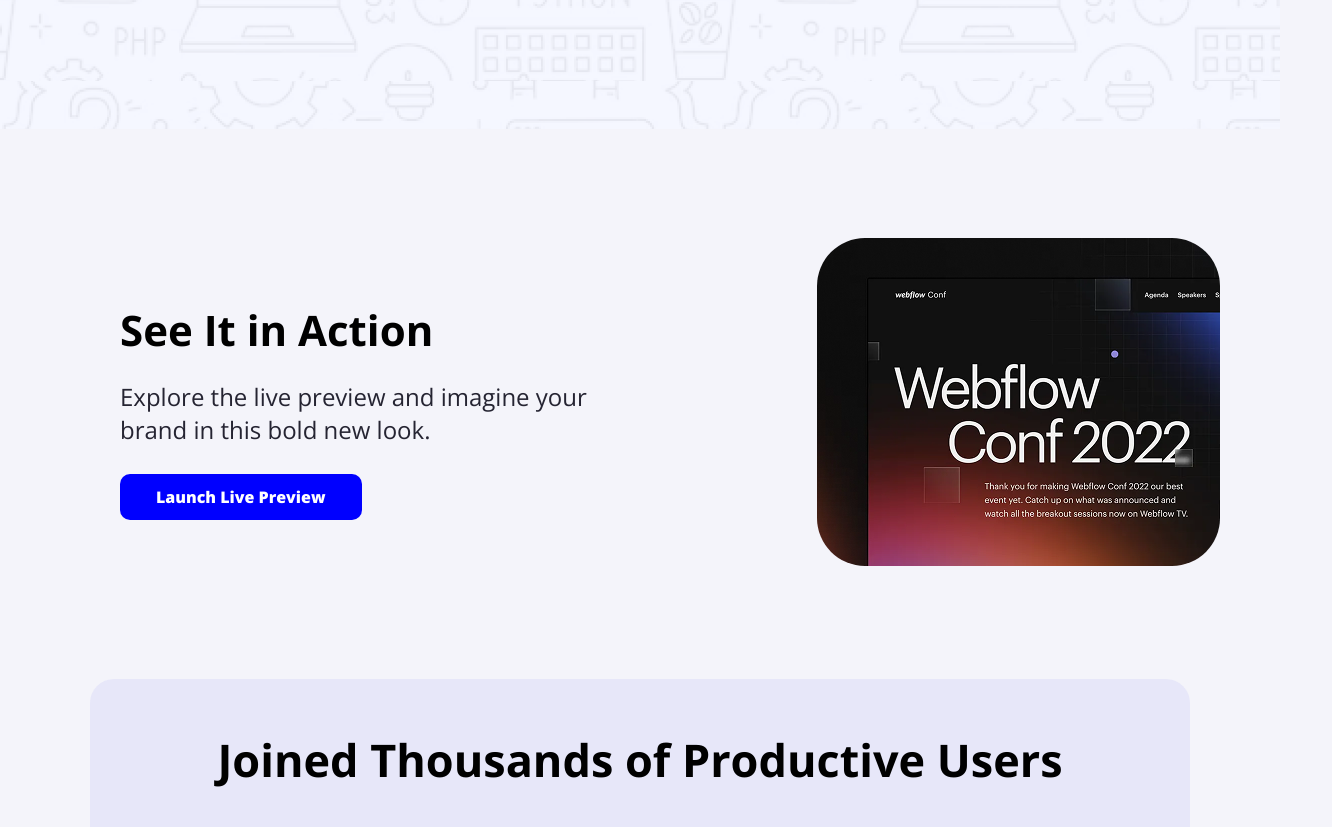
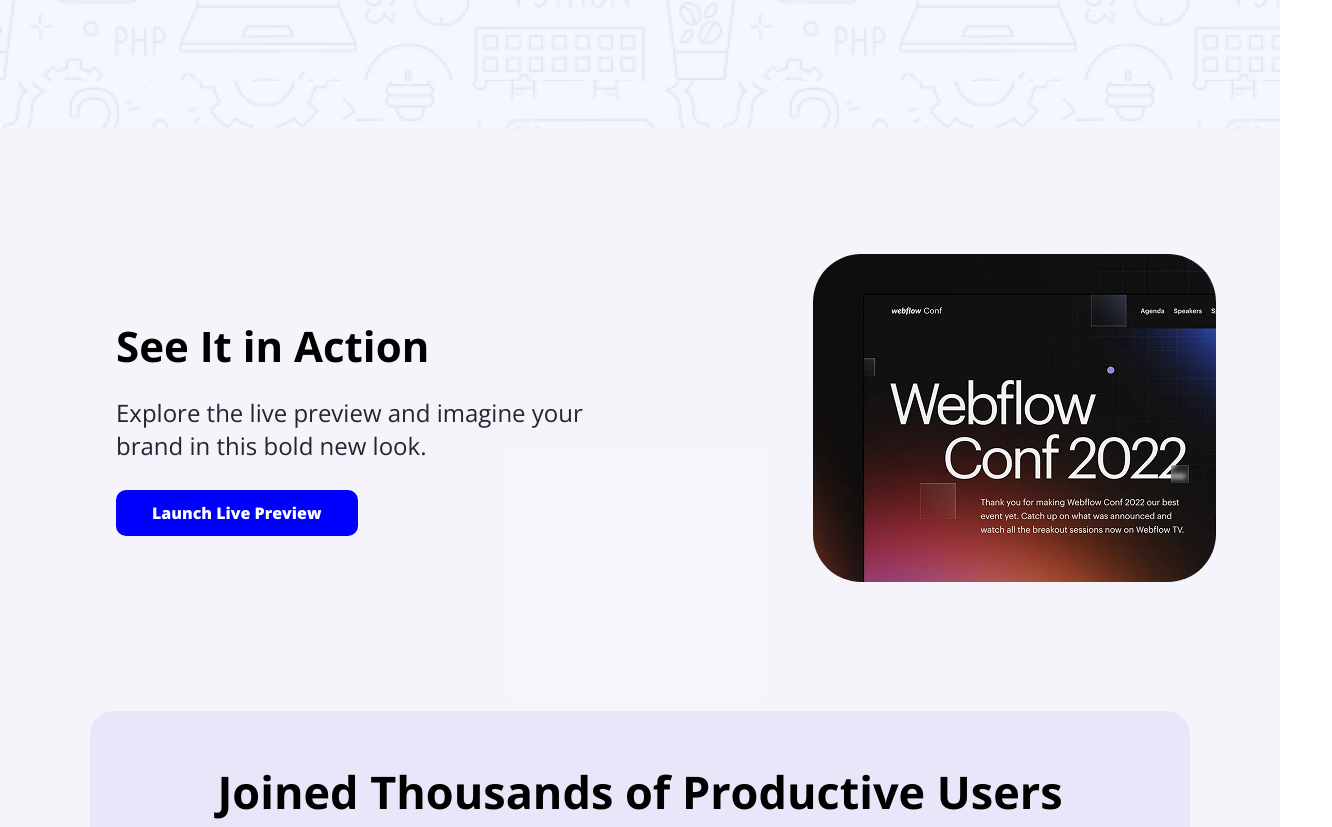
Before and after one commit to RabbiBD-Code/B12A01-landing-launchpad, a plain HTML site: page index.html in a window 1280 px wide. Shown: the part 571-1398 px from the top of the page, 1332 px wide, since content can reach past the window. Drawn offline with nearby package versions, Linux system fonts and the light colour scheme.

```diff
--- a/style.css
+++ b/style.css
@@ -1,7 +1,7 @@
 
-body{
+/* body{
     background-color: rgba(240, 240, 248, 0.692);
-}
+} */
 *{
     margin: 0;
     padding: 0;
@@ -78,11 +78,15 @@ nav ul a{
     border-radius: 48px;
 }
 /* main */
+main{
+    background-color: rgba(240, 240, 248, 0.692);;
+}
 .action{
     display: flex;
     align-items: center;
     gap: 200px;
-    margin: 100px 120px;
+    margin: auto;
+    padding: 116px;
     width: 1100px;
     height: 350px;
 }
```
